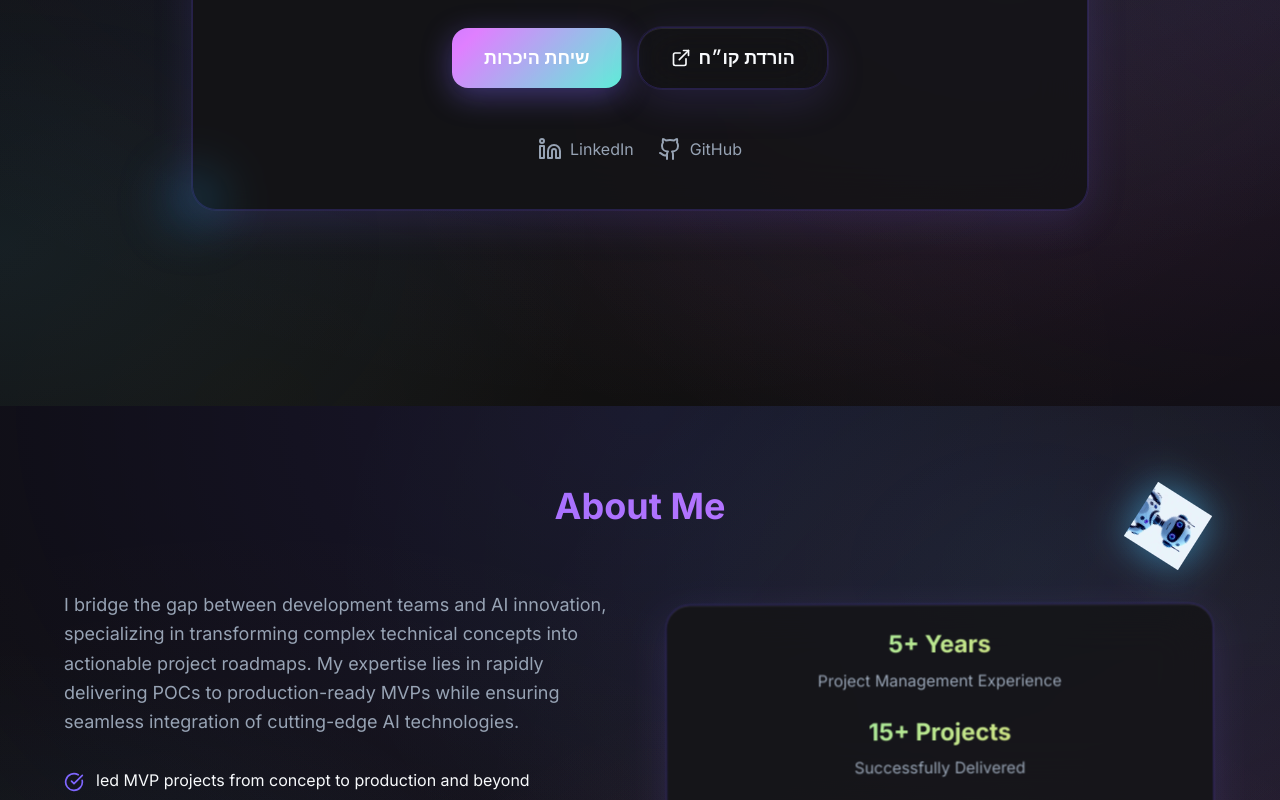
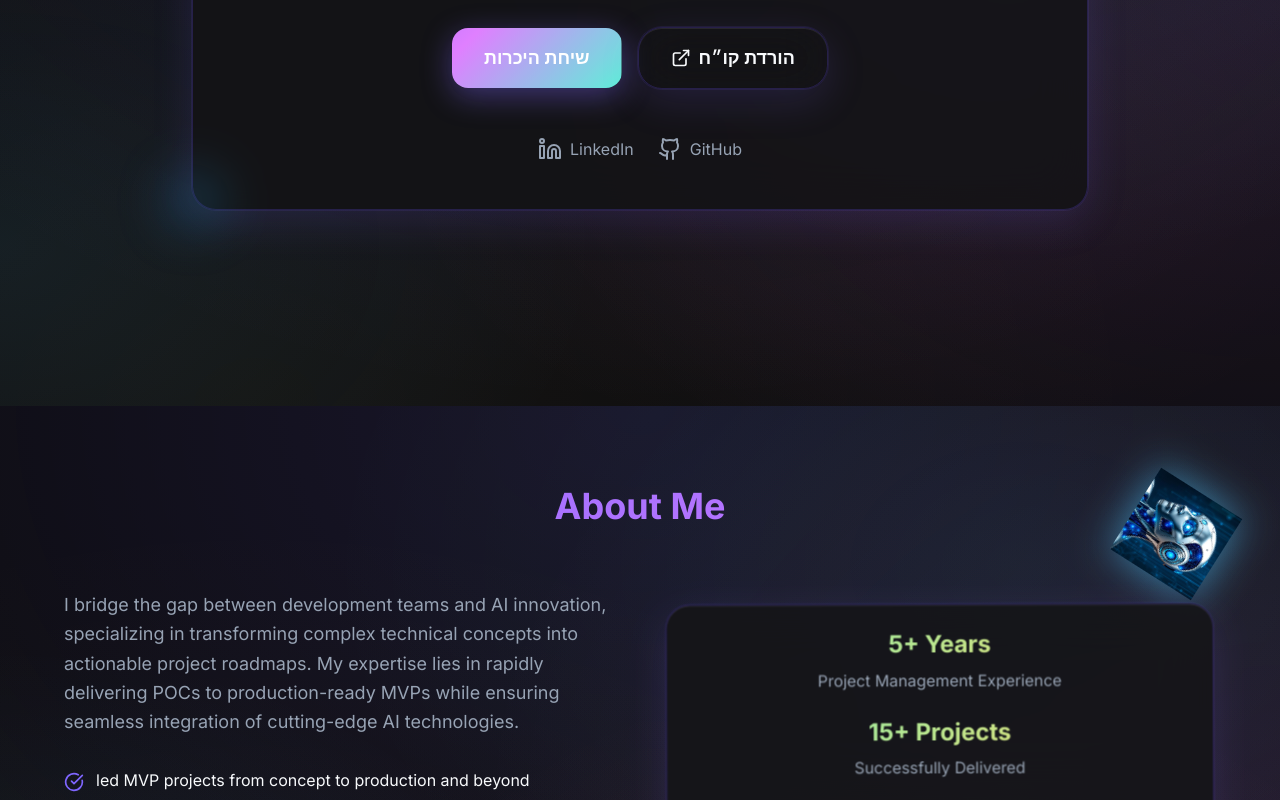
Before and after one commit to ortall0201/ortal-agile-ai-hub, a React (Vite) app: page / in a window 1280 px wide. Shown: the part 394-1194 px from the top of the page. Built offline with nearby package versions, Linux system fonts and the light colour scheme.

Commit message:
Refine AI robot animation
Adjusted the AI robot's size and position in the About section for a closer look and enhanced AI aesthetic.

```diff
--- a/src/components/sections/About.tsx
+++ b/src/components/sections/About.tsx
@@ -2,7 +2,7 @@ import { motion } from "framer-motion";
 import { SectionTitle } from "@/components/ui/section-title";
 import { GlowCard } from "@/components/ui/glow-card";
 import { CheckCircle } from "lucide-react";
-import aiRobotImage from "@/assets/ai-robot.png";
+import aiRobotImage from "@/assets/ai-robot-advanced.png";
 
 export const About = () => {
   const highlights = [
@@ -18,10 +18,10 @@ export const About = () => {
         <div className="relative mb-16">
           <SectionTitle>About Me</SectionTitle>
           {/* AI Robot near title */}
-          <div className="absolute top-2 right-4 w-16 h-16 ai-robot">
+          <div className="absolute top-0 -right-2 w-24 h-24 ai-robot">
             <img
               src={aiRobotImage}
-              alt="AI Robot"
+              alt="Advanced AI Robot"
               className="w-full h-full object-contain"
             />
           </div>
```
Also changed, not shown: src/assets/ai-robot-advanced.png (added).
